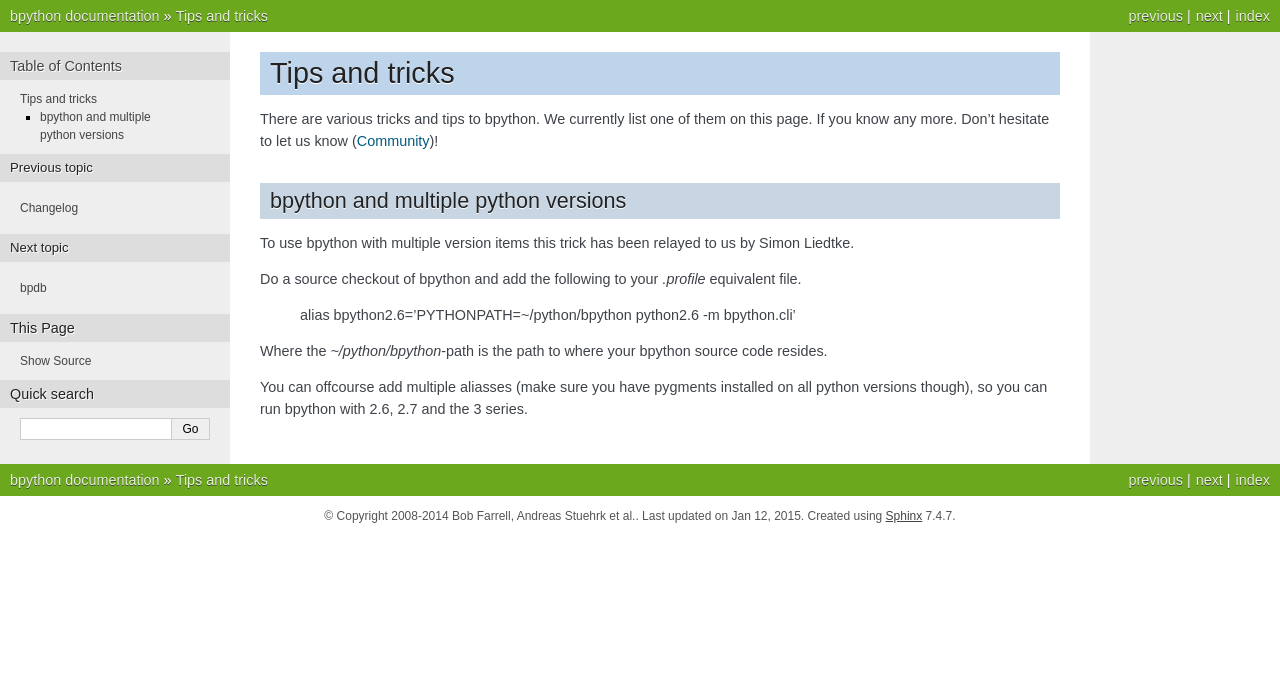
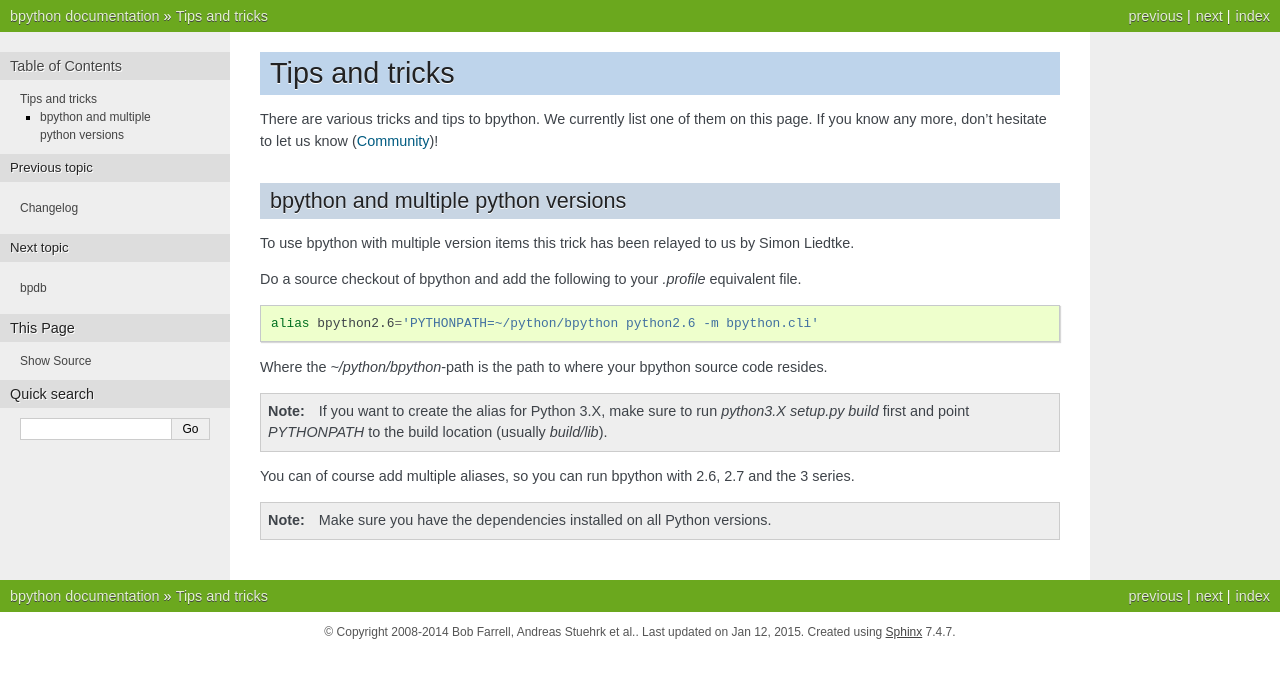
Before and after one commit to bpython/bpython, a Sphinx documentation site: the page built from doc/sphinx/source/tips.rst, in a window 1280 px wide. Shown: the top 678 px of the page. Built offline with Sphinx 7.4.7, drawn with Linux system fonts in a browser that asks for light colours; pages that are not in the unit, such as notebooks, are missing from menus.

Commit message:
Update tips and tricks
Signed-off-by: Sebastian Ramacher <sebastian+dev@ramacher.at>

```diff
--- a/doc/sphinx/source/tips.rst
+++ b/doc/sphinx/source/tips.rst
@@ -2,8 +2,8 @@
 
 Tips and tricks
 ===============
-There are various tricks and tips to bpython. We currently list one of
-them on this page. If you know any more. Don't hesitate to let us know
+There are various tricks and tips to bpython. We currently list one of them on
+this page. If you know any more, don't hesitate to let us know
 (:ref:`community`)!
 
 bpython and multiple python versions
@@ -14,11 +14,22 @@
 Do a source checkout of bpython and add the following to your `.profile`
 equivalent file.
 
+.. code-block:: bash
+
   alias bpython2.6='PYTHONPATH=~/python/bpython python2.6 -m bpython.cli'
 
 Where the `~/python/bpython`-path is the path to where your bpython source code
 resides.
 
-You can offcourse add multiple aliasses (make sure you have pygments installed
-on all python versions though), so you can run bpython with 2.6, 2.7 and the 3
-series.
+.. note::
+
+    If you want to create the alias for Python 3.X, make sure to run `python3.X
+    setup.py build` first and point `PYTHONPATH` to the build location (usually
+    `build/lib`).
+
+You can of course add multiple aliases, so you can run bpython with 2.6, 2.7
+and the 3 series.
+
+.. note::
+
+    Make sure you have the dependencies installed on all Python versions.
```
